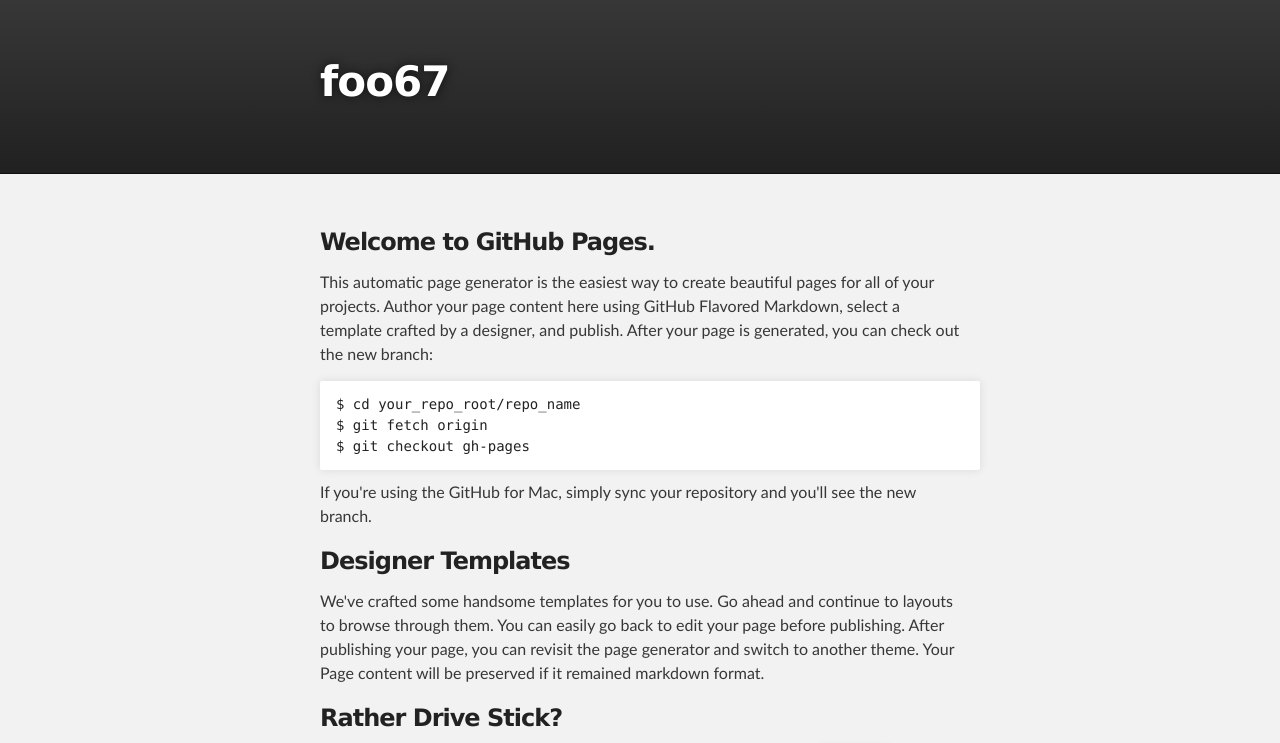
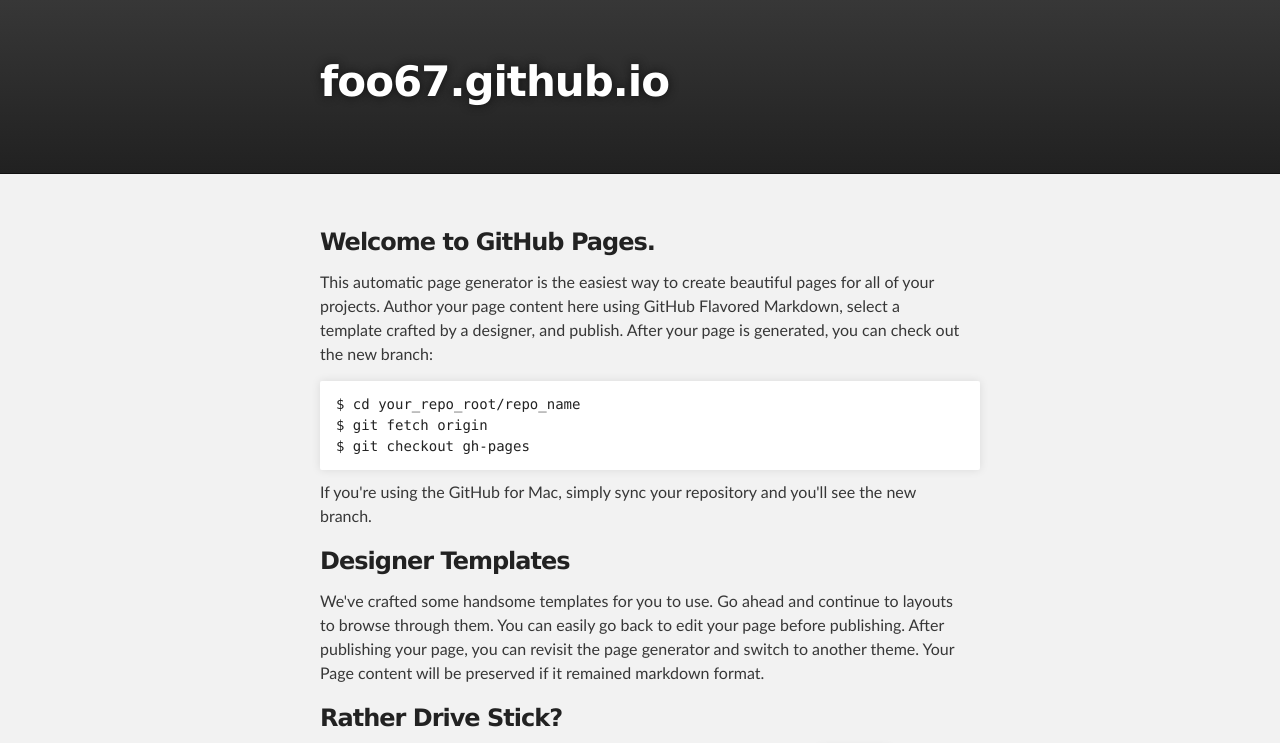
Before and after one commit to foo67/foo67.github.io, a plain HTML site: page index.html in a window 1280 px wide. Shown: the top 743 px of the page. Drawn offline with Linux system fonts and the light colour scheme.

Commit message:
Change index link
change foo67 to foo67.github.io

```diff
--- a/index.html
+++ b/index.html
@@ -17,7 +17,7 @@
     <div id="header_wrap" class="outer">
         <header class="inner">
 
-          <h1 id="project_title">foo67</h1>
+          <h1 id="project_title">foo67.github.io</h1>
           <h2 id="project_tagline"></h2>
 
         </header>
```
